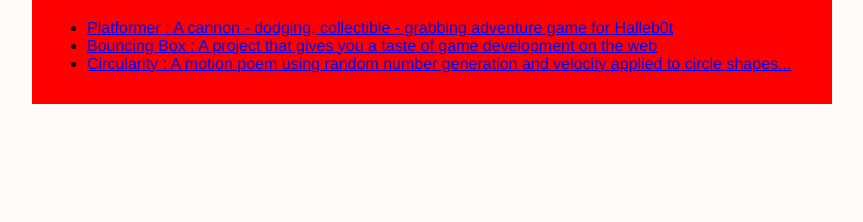
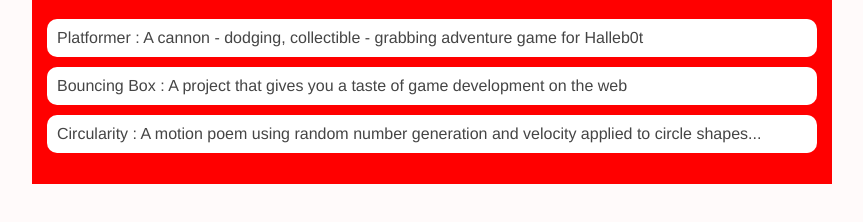
Before and after one commit to TobiasRaVaughn/TobiasRaVaughn.github.io, a plain HTML site: page portfolio.html in a window 1280 px wide. Shown: the part 182-404 px from the top of the page, without its empty margins (208-1071 px from the left). Drawn offline with Linux system fonts and the light colour scheme.

Commit message:
add portfolio.html file

```diff
--- a/portfolio.html
+++ b/portfolio.html
@@ -52,6 +52,30 @@
             .content {
                 flex: 1;
                 padding: 15px;
+                /* portfolio styles */
+                content: h1 ;
+                color: black;
+            }
+
+            #portfolio {
+                list-style-type: none;
+                padding-left: 0;
+            }
+
+            #portfolio li {
+                background: #fff;
+                padding: 10px;
+                border-radius: 10px;
+                margin-bottom: 10px;
+            }
+
+            #portfolio li:hover {
+                background: #eee;
+            }
+
+            #portfolio a {
+                text-decoration: none;
+                color: #454545;
             }
         </style>
     </head>
```
